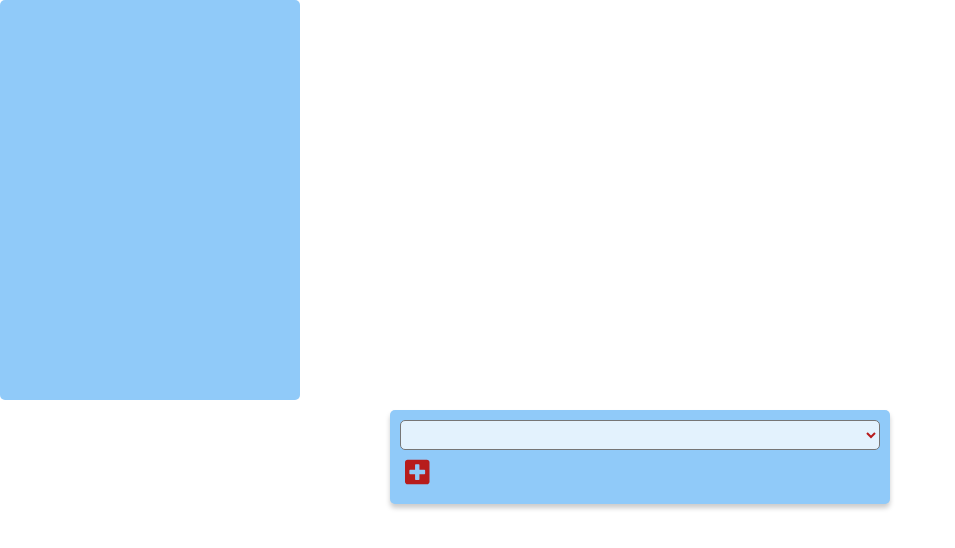
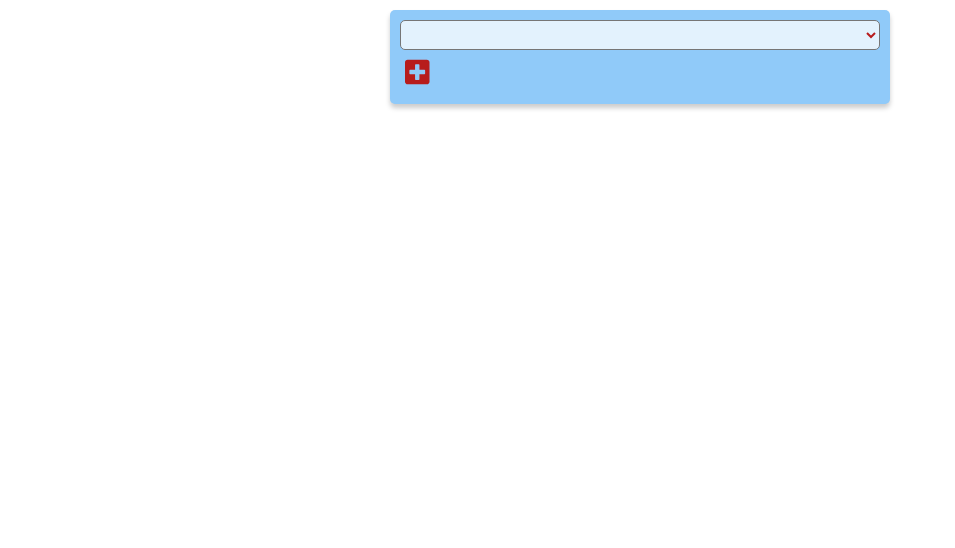
Before and after one commit to ilis137/Recipe-box, a React (Create React App) app: page / in a window 1280 px wide. Shown: the top 548 px of the page, without its empty margins (0-955 px from the left). Built offline with nearby package versions, Linux system fonts and the light colour scheme.

Commit message:
modal improved

```diff
--- a/src/components/Modal/Modal.jsx
+++ b/src/components/Modal/Modal.jsx
@@ -2,16 +2,26 @@ import React from "react";
 import styled from "styled-components";
 
 const StyledModal = styled.div`
-  width: 300px;
+  width: 600px;
   height: 400px;
   padding: 15px;
   box-sizing: border-box;
-  background: #90caf9;
+  background: white;
   border-radius: 5px;
+  border: 1px solid #90caf9;
+  box-shadow: 1px 1px 1px #888;
+  z-index: 200;
+  position: fixed;
+  padding: 16px;
+  left: calc(50% - 300px);
+  top: 15%;
+  transition: all 0.3s ease-out;
+  transform: ${props => (props.show ? "translate(0)" : "translateY(-100vh)")};
+  opacity: ${props => (props.show ? "1" : "0")};
 `;
 
 const Modal = props => {
-  return <StyledModal />;
+  return <StyledModal show={props.show} />;
 };
 
 export default Modal;
```
